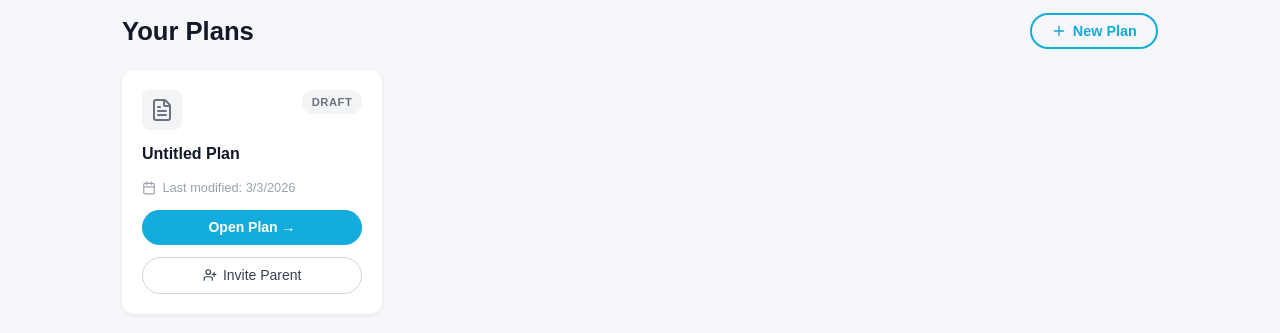
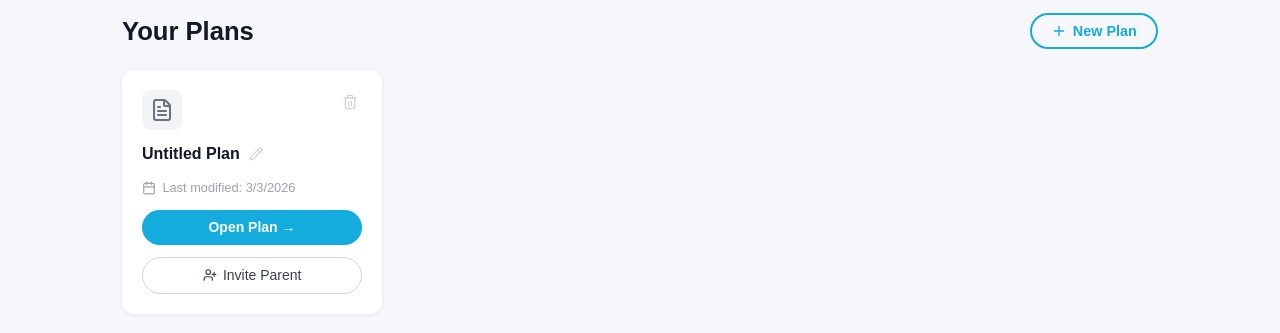
Before and after one commit to BHansen29/parenting_project, a React app in the folder frontend/: page /dashboard in a window 1280 px wide. Shown: the part 283-616 px from the top of the page. Built offline with nearby package versions, Linux system fonts and the light colour scheme; no server answers; the HTML template or start-up script is replaced by a standard one.

Commit message:
Edit Plans on Dashboard
- Edit plan name button
- delete plan button (removed DRAFT logo)
- Right click context menu (rename, delete)

```diff
--- a/frontend/src/pages/Dashboard.css
+++ b/frontend/src/pages/Dashboard.css
@@ -1,3 +1,41 @@
+/* Context menu */
+.context-menu {
+  position: fixed;
+  z-index: 1000;
+  background: #ffffff;
+  border: 1px solid #e5e7eb;
+  border-radius: 8px;
+  box-shadow: 0 4px 16px rgba(0, 0, 0, 0.12);
+  padding: 0.25rem;
+  margin: 0;
+  list-style: none;
+  min-width: 140px;
+}
+
+.context-menu li {
+  display: flex;
+  align-items: center;
+  gap: 0.5rem;
+  padding: 0.5rem 0.75rem;
+  border-radius: 6px;
+  font-size: 0.875rem;
+  color: #374151;
+  cursor: pointer;
+  transition: background-color 0.15s;
+}
+
+.context-menu li:hover {
+  background-color: #f3f4f6;
+}
+
+.context-menu__delete {
+  color: #ef4444 !important;
+}
+
+.context-menu__delete:hover {
+  background-color: #fef2f2 !important;
+}
+
 /* Dashboard page layout */
 .dashboard {
   min-height: 100vh;
@@ -160,14 +198,28 @@
   justify-content: center;
 }
 
-.plan-card__badge {
-  font-size: 0.7rem;
-  font-weight: 600;
-  letter-spacing: 0.05em;
-  color: #6b7280;
-  background-color: #f3f4f6;
-  border-radius: 50px;
-  padding: 0.2rem 0.6rem;
+.plan-card__delete-btn {
+  display: flex;
+  align-items: center;
+  justify-content: center;
+  background: none;
+  border: none;
+  padding: 0.25rem;
+  border-radius: 6px;
+  color: #d1d5db;
+  cursor: pointer;
+  transition: color 0.2s, background-color 0.2s;
+}
+
+.plan-card__delete-btn:hover {
+  color: #ef4444;
+  background-color: #fef2f2;
+}
+
+.plan-card__name-row {
+  display: flex;
+  align-items: center;
+  gap: 0.4rem;
 }
 
 .plan-card__name {
@@ -175,6 +227,33 @@
   font-size: 1rem;
   font-weight: 700;
   color: #111827;
+}
+
+.plan-card__edit-btn {
+  display: flex;
+  align-items: center;
+  background: none;
+  border: none;
+  padding: 0.2rem;
+  border-radius: 4px;
+  color: #d1d5db;
+  cursor: pointer;
+  transition: color 0.2s;
+}
+
+.plan-card__edit-btn:hover {
+  color: #6b7280;
+}
+
+.plan-card__name-input {
+  font-size: 1rem;
+  font-weight: 700;
+  color: #111827;
+  border: none;
+  border-bottom: 2px solid #14abdd;
+  outline: none;
+  background: transparent;
+  width: 100%;
 }
 
 .plan-card__meta {
--- a/frontend/src/pages/Dashboard.jsx
+++ b/frontend/src/pages/Dashboard.jsx
@@ -1,7 +1,7 @@
-import { useState } from 'react';
+import { useState, useEffect } from 'react';
 import { useNavigate } from 'react-router-dom';
 // import { onAuthStateChanged, signOut } from 'firebase/auth';
-import { Users, FileText, Calendar, UserPlus, Plus } from 'lucide-react';
+import { Users, FileText, Calendar, UserPlus, Plus, Trash2, Pencil } from 'lucide-react';
 // import { auth } from '../lib/firebase';
 import Header from '../components/common/Header';
 import InviteModal from '../components/common/InviteModal';
@@ -15,6 +15,37 @@ export default function Dashboard() {
   const [plans, setPlans] = useState([
     { id: 1, name: 'Untitled Plan', status: 'DRAFT', lastModified: '3/3/2026' },
   ]);
+
+  const [editingId, setEditingId] = useState(null);
+  const [editingName, setEditingName] = useState('');
+
+  const [contextMenu, setContextMenu] = useState(null); // { x, y, plan }
+
+  useEffect(() => {
+    const close = () => setContextMenu(null);
+    window.addEventListener('click', close);
+    window.addEventListener('scroll', close);
+    return () => { window.removeEventListener('click', close); window.removeEventListener('scroll', close); };
+  }, []);
+
+  const handleContextMenu = (e, plan) => {
+    e.preventDefault();
+    setContextMenu({ x: e.clientX, y: e.clientY, plan });
+  };
+
+  const handleDeletePlan = (id) => {
+    setPlans(prev => prev.filter(plan => plan.id !== id));
+  };
+
+  const startEditing = (plan) => {
+    setEditingId(plan.id);
+    setEditingName(plan.name);
+  };
+
+  const commitEdit = (id) => {
+    setPlans(prev => prev.map(p => p.id === id ? { ...p, name: editingName.trim() || p.name } : p));
+    setEditingId(null);
+  };
 
   const handleNewPlan = () => {
     const today = new Date().toLocaleDateString('en-US');
@@ -39,9 +70,24 @@ export default function Dashboard() {
   // };
 
   return (
-    <div className="dashboard">
+    <div className="dashboard" onClick={() => setContextMenu(null)}>
       <Header />
       <InviteModal isOpen={isInviteOpen} onClose={() => setIsInviteOpen(false)} />
+
+      {contextMenu && (
+        <ul
+          className="context-menu"
+          style={{ top: contextMenu.y, left: contextMenu.x }}
+          onClick={e => e.stopPropagation()}
+        >
+          <li onClick={() => { startEditing(contextMenu.plan); setContextMenu(null); }}>
+            <Pencil size={14} /> Rename
+          </li>
+          <li className="context-menu__delete" onClick={() => { handleDeletePlan(contextMenu.plan.id); setContextMenu(null); }}>
+            <Trash2 size={14} /> Delete
+          </li>
+        </ul>
+      )}
 
       <main className="dashboard__main">
 
@@ -80,15 +126,35 @@ export default function Dashboard() {
 
           <div className="dashboard__plans-grid">
             {plans.map((plan) => (
-              <div key={plan.id} className="plan-card">
+              <div key={plan.id} className="plan-card" onContextMenu={e => handleContextMenu(e, plan)}>
                 <div className="plan-card__top">
                   <div className="plan-card__icon">
                     <FileText size={24} color="#6b7280" />
                   </div>
-                  <span className="plan-card__badge">{plan.status}</span>
+                  <button className="plan-card__delete-btn" onClick={() => handleDeletePlan(plan.id)}>
+                    <Trash2 size={16} />
+                  </button>
                 </div>
 
-                <h3 className="plan-card__name">{plan.name}</h3>
+                <div className="plan-card__name-row">
+                  {editingId === plan.id ? (
+                    <input
+                      className="plan-card__name-input"
+                      value={editingName}
+                      onChange={e => setEditingName(e.target.value)}
+                      onBlur={() => commitEdit(plan.id)}
+                      onKeyDown={e => e.key === 'Enter' && commitEdit(plan.id)}
+                      autoFocus
+                    />
+                  ) : (
+                    <>
+                      <h3 className="plan-card__name">{plan.name}</h3>
+                      <button className="plan-card__edit-btn" onClick={() => startEditing(plan)}>
+                        <Pencil size={14} />
+                      </button>
+                    </>
+                  )}
+                </div>
 
                 <div className="plan-card__meta">
                   <Calendar size={14} color="#9ca3af" />
@@ -106,6 +172,7 @@ export default function Dashboard() {
                   <UserPlus size={14} />
                   Invite Parent
                 </button>
+
               </div>
             ))}
           </div>
```
